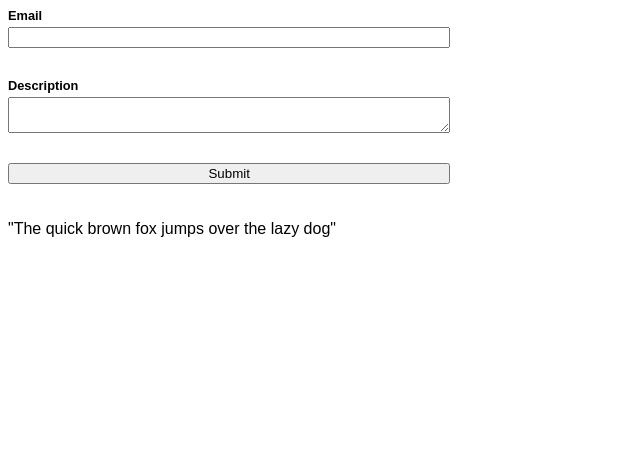
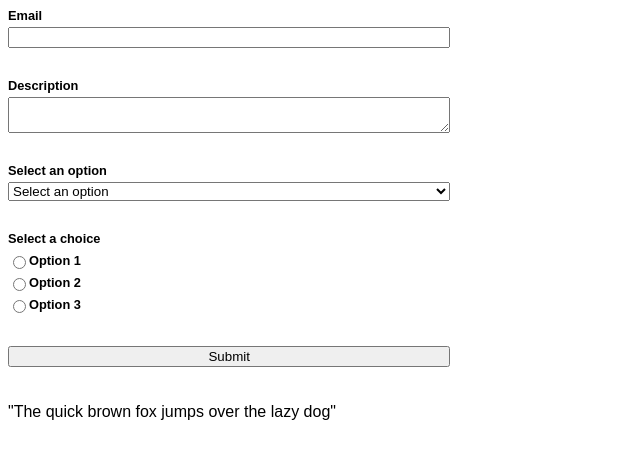
Before and after one commit to jeromeski/formik-reusable-components-demo, a React (Create React App) app: page / in a window 1280 px wide. Shown: the top 458 px of the page, without its empty margins (0-640 px from the left). Built offline with nearby package versions, Linux system fonts and the light colour scheme.

Commit message:
Radio Buttons field, checked

```diff
--- a/src/components/FormikContainer.js
+++ b/src/components/FormikContainer.js
@@ -3,15 +3,33 @@
 import FormikControl from './FormikControl';
 
 function FormikContainer() {
+  const dropdownOptions = [
+    { key: 'Select an option', value: '' },
+    { key: 'Option 1', value: 'option1' },
+    { key: 'Option 2', value: 'option2' },
+    { key: 'Option 3', value: 'option3' }
+  ];
+
+  const radioOptions = [
+    { key: 'Option 1', value: 'rOption1' },
+    { key: 'Option 2', value: 'rOption2' },
+    { key: 'Option 3', value: 'rOption3' }
+  ];
+
   const initialValues = {
-    email: ''
+    email: '',
+    description: '',
+    selectOption: '',
+    radioOption: ''
   };
   const validationSchema = Yup.object({
     email: Yup.string().required('Required!'),
     description: Yup.string()
-      .required('Required')
+      .required('Required!')
       .min(10, 'Must be at least 5 to 100 characters')
-      .max(50, 'Must be at least 5 to 100 characters')
+      .max(50, 'Must be at least 5 to 100 characters'),
+    selectOption: Yup.string().required('Choose one!'),
+    radioOption: Yup.string().required('Choose one!')
   });
   const onSubmit = (values) => console.log('Form Data :', values);
   return (
@@ -33,6 +51,21 @@
             name="description"
             label="Description"
           />
+
+          <FormikControl
+            control="select"
+            name="selectOption"
+            label="Select an option"
+            options={dropdownOptions}
+          />
+
+          <FormikControl
+            control="radio"
+            name="radioOption"
+            label="Select a choice"
+            options={radioOptions}
+          />
+
           <button type="submit">Submit</button>
           <br />
           <br />
--- a/src/components/FormikControl.js
+++ b/src/components/FormikControl.js
@@ -1,4 +1,6 @@
 import Input from './Input';
+import RadioButtons from './RadioButtons';
+import Select from './Select';
 import TextArea from './TextArea';
 
 function FormikControl(props) {
@@ -11,8 +13,12 @@
     case 'textarea': {
       return <TextArea {...rest} />;
     }
-    case 'select':
-    case 'radio':
+    case 'select': {
+      return <Select {...rest} />;
+    }
+    case 'radio': {
+      return <RadioButtons {...rest} />;
+    }
     case 'checkbox':
     case 'date':
     default:
--- /dev/null
+++ b/src/components/RadioButtons.js
@@ -0,0 +1,37 @@
+import { ErrorMessage, Field } from 'formik';
+import React from 'react';
+import TextError from './TextError';
+
+function RadioButtons(props) {
+  const { name, label, options, ...rest } = props;
+  return (
+    <div className="form-control ">
+      <label>{label}</label>
+      <Field name={name}>
+        {({ field }) => {
+          console.log('field :', field);
+          return options.map((option) => (
+            <React.Fragment key={option.key}>
+              <div className="d-flex">
+                <input
+                  type="radio"
+                  id={option.value}
+                  {...field}
+                  value={option.value}
+                  // field.value --> value of this particular field
+                  checked={field.value === option.value}
+                />
+                <label className="mt-3" htmlFor={option.value}>
+                  {option.key}
+                </label>
+              </div>
+            </React.Fragment>
+          ));
+        }}
+      </Field>
+      <ErrorMessage name={name} component={TextError} />
+    </div>
+  );
+}
+
+export default RadioButtons;
--- /dev/null
+++ b/src/components/Select.js
@@ -0,0 +1,24 @@
+import { ErrorMessage, Field } from 'formik';
+import React from 'react';
+import TextError from './TextError';
+
+function Select(props) {
+  const { label, name, options, ...rest } = props;
+  return (
+    <div className="form-control">
+      <label htmlFor={name}>{label}</label>
+      <Field name={name} {...rest} as="select">
+        {options.map((option) => {
+          return (
+            <option key={option.value} value={option.value}>
+              {option.key}
+            </option>
+          );
+        })}
+      </Field>
+      <ErrorMessage name={name} component={TextError} />
+    </div>
+  );
+}
+
+export default Select;
--- a/src/styles.css
+++ b/src/styles.css
@@ -18,6 +18,7 @@
 .error {
   color: red;
   font-size: 0.85rem;
+  margin-top: 0.25rem;
 }
 
 .form-control {
@@ -40,3 +41,11 @@
   color: grey;
   font-weight: 400;
 }
+
+.d-flex {
+  display: flex;
+}
+
+.mt-3 {
+  margin-top: 3px;
+}
```
